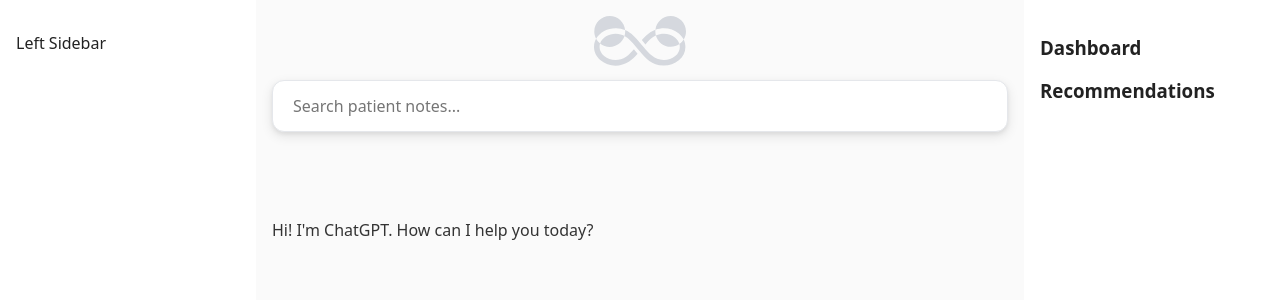
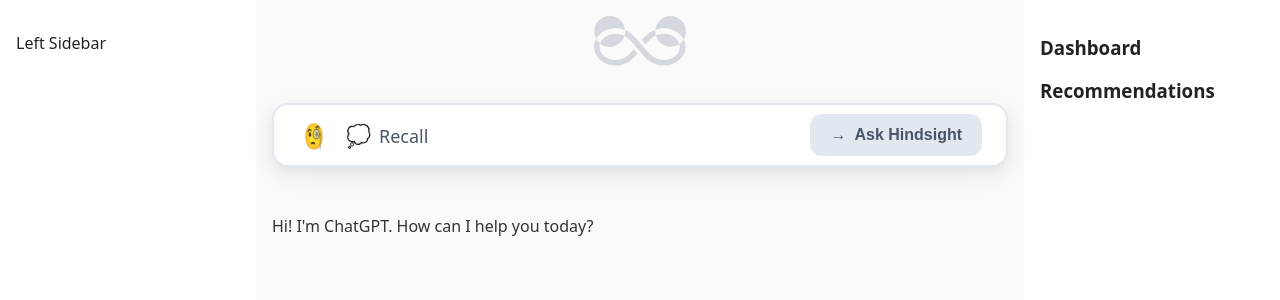
Before and after one commit to jasmineraj2005/Heidi_Health_Hackathon, a React (Vite) app in the folder heidi_hack_frontend/: page / in a window 1280 px wide. Shown: the top 300 px of the page. Built offline with nearby package versions, Linux system fonts and the light colour scheme.

Commit message:
updated - search bar

```diff
--- a/heidi_hack_frontend/package.json
+++ b/heidi_hack_frontend/package.json
@@ -10,6 +10,7 @@
     "preview": "vite preview"
   },
   "dependencies": {
+    "framer-motion": "^12.23.3",
     "react": "^19.1.0",
     "react-dom": "^19.1.0",
     "react-markdown": "^10.1.0",
--- a/heidi_hack_frontend/src/components/SearchBar.jsx
+++ b/heidi_hack_frontend/src/components/SearchBar.jsx
@@ -1,38 +1,262 @@
+import { motion as Motion, AnimatePresence } from "framer-motion";
+import { useState, useEffect, useRef } from "react";
+import '../styles/colors.css';
+
 function SearchBar({ input, setInput, handleSubmit, isStreaming }) {
+  const [focused, setFocused] = useState(false);
+  const [currentTextIndex, setCurrentTextIndex] = useState(0);
+  const searchContainerRef = useRef(null);
+
+  const placeholderData = [
+    { text: "Reflect & Learn", icon: "🧠" },
+    { text: "Recall", icon: "💭" },
+    { text: "Pattern Clusters", icon: "🔍" }
+  ];
+
+  useEffect(() => {
+    if (!focused && !input && !isStreaming) {
+      // Reset to first text when restarting animation
+      setCurrentTextIndex(0);
+
+      const interval = setInterval(() => {
+        setCurrentTextIndex((prev) => (prev + 1) % placeholderData.length);
+      }, 3000);
+
+      return () => clearInterval(interval);
+    }
+  }, [focused, input, isStreaming]);
+
+  // Reset animation when transitioning from streaming to not streaming
+  useEffect(() => {
+    if (!isStreaming && !focused && !input) {
+      setCurrentTextIndex(0);
+    }
+  }, [isStreaming, focused, input]);
+
+  // Handle click outside to reset focus
+  useEffect(() => {
+    const handleClickOutside = (event) => {
+      if (searchContainerRef.current && !searchContainerRef.current.contains(event.target)) {
+        setFocused(false);
+      }
+    };
+
+    document.addEventListener('mousedown', handleClickOutside);
+    return () => {
+      document.removeEventListener('mousedown', handleClickOutside);
+    };
+  }, []);
+
   return (
-    <div className="search-bar">
-      <form
-        style={{ width: '100%' }}
-        onSubmit={handleSubmit}
+    <div className="search-container" ref={searchContainerRef} style={{
+      width: '100%',
+      position: 'relative'
+    }}>
+      <Motion.div
+        className="search-bar-wrapper"
+        style={{
+          position: 'relative',
+          backgroundColor: 'var(--color-surface)',
+          borderRadius: '16px',
+          border: `2px solid ${focused ? 'var(--color-primary)' : 'var(--color-border)'}`,
+          boxShadow: focused
+            ? '0 20px 40px rgba(31, 77, 145, 0.15), 0 8px 16px rgba(31, 77, 145, 0.1)'
+            : '0 8px 24px rgba(0, 0, 0, 0.08), 0 4px 8px rgba(0, 0, 0, 0.04)',
+          transition: 'all 0.3s cubic-bezier(0.4, 0, 0.2, 1)',
+          overflow: 'hidden'
+        }}
+        whileHover={{
+          boxShadow: '0 12px 32px rgba(0, 0, 0, 0.12), 0 6px 12px rgba(0, 0, 0, 0.08)',
+          scale: 1.02
+        }}
+        transition={{ duration: 0.2 }}
       >
+        <form onSubmit={handleSubmit} style={{ width: '100%' }}>
+          <div style={{
+            display: 'flex',
+            alignItems: 'center',
+            padding: '0 24px',
+            minHeight: '60px'
+          }}>
+
+            {/* Animated Icon */}
+            <Motion.div
+              style={{
+                marginRight: '16px',
+                fontSize: '24px',
+                display: 'flex',
+                alignItems: 'center',
+                justifyContent: 'center',
+                width: '32px',
+                height: '32px'
+              }}
+              animate={{
+                rotateY: [0, 360],
+                scale: [1, 1.1, 1]
+              }}
+              transition={{
+                duration: 2,
+                repeat: Infinity,
+                ease: "easeInOut"
+              }}
+            >
+              🧐
+            </Motion.div>
+
+            {/* Input Container */}
+            <div style={{
+              flex: 1,
+              position: 'relative',
+              display: 'flex',
+              alignItems: 'center'
+            }}>
               <input
                 type="text"
                 value={input}
                 onChange={(e) => setInput(e.target.value)}
-          placeholder={isStreaming ? 'Waiting...' : 'Search patient notes...'}
+                placeholder=""
                 disabled={isStreaming}
+                onFocus={() => setFocused(true)}
+                onBlur={() => setFocused(false)}
                 style={{
                   width: '100%',
-            padding: '14px 20px',
-            fontSize: '16px',
-            border: '1px solid #e5e7eb',
-            borderRadius: '12px',
+                  border: 'none',
                   outline: 'none',
-            backgroundColor: '#ffffff',
-            boxShadow: '0 4px 12px rgba(0, 0, 0, 0.1), 0 2px 4px rgba(0, 0, 0, 0.06)',
-            transition: 'box-shadow 0.2s ease, border-color 0.2s ease',
-            fontFamily: 'system-ui, -apple-system, sans-serif'
-          }}
-          onFocus={(e) => {
-            e.target.style.boxShadow = '0 8px 24px rgba(0, 0, 0, 0.15), 0 4px 8px rgba(0, 0, 0, 0.1)';
-            e.target.style.borderColor = '#3b82f6';
-          }}
-          onBlur={(e) => {
-            e.target.style.boxShadow = '0 4px 12px rgba(0, 0, 0, 0.1), 0 2px 4px rgba(0, 0, 0, 0.06)';
-            e.target.style.borderColor = '#e5e7eb';
+                  backgroundColor: 'transparent',
+                  fontSize: '18px',
+                  fontWeight: '400',
+                  color: 'var(--color-text-primary)',
+                  fontFamily: 'system-ui, -apple-system, sans-serif',
+                  lineHeight: '1.4'
                 }}
               />
+
+              {/* Animated Placeholder */}
+              {!focused && !input && !isStreaming && (
+                <div style={{
+                  position: 'absolute',
+                  left: 0,
+                  top: '50%',
+                  transform: 'translateY(-50%)',
+                  pointerEvents: 'none',
+                  display: 'flex',
+                  alignItems: 'center',
+                  gap: '12px'
+                }}>
+                  <AnimatePresence mode="wait">
+                    <Motion.div
+                      key={currentTextIndex}
+                      initial={{ opacity: 0, rotateX: -90, y: 20 }}
+                      animate={{ opacity: 1, rotateX: 0, y: 0 }}
+                      exit={{ opacity: 0, rotateX: 90, y: -20 }}
+                      transition={{
+                        duration: 0.8,
+                        ease: [0.4, 0, 0.2, 1]
+                      }}
+                      style={{
+                        display: 'flex',
+                        alignItems: 'center',
+                        gap: '8px',
+                        fontSize: '18px',
+                        color: 'var(--color-text-muted)',
+                        fontWeight: '400'
+                      }}
+                    >
+                      <Motion.span
+                        animate={{
+                          rotate: [0, 15, -15, 0],
+                          scale: [1, 1.1, 1]
+                        }}
+                        transition={{
+                          duration: 2,
+                          repeat: Infinity,
+                          ease: "easeInOut"
+                        }}
+                        style={{ fontSize: '20px' }}
+                      >
+                        {placeholderData[currentTextIndex].icon}
+                      </Motion.span>
+                      <span>{placeholderData[currentTextIndex].text}</span>
+                    </Motion.div>
+                  </AnimatePresence>
+                </div>
+              )}
+
+              {/* Streaming indicator */}
+              {isStreaming && (
+                <Motion.div
+                  style={{
+                    position: 'absolute',
+                    left: 0,
+                    top: '50%',
+                    transform: 'translateY(-50%)',
+                    pointerEvents: 'none',
+                    display: 'flex',
+                    alignItems: 'center',
+                    gap: '8px',
+                    fontSize: '18px',
+                    color: 'var(--color-primary)',
+                    fontWeight: '500'
+                  }}
+                  animate={{ opacity: [0.5, 1, 0.5] }}
+                  transition={{
+                    duration: 1.5,
+                    repeat: Infinity,
+                    ease: "easeInOut"
+                  }}
+                >
+                  <Motion.span
+                    animate={{ rotate: 360 }}
+                    transition={{
+                      duration: 1,
+                      repeat: Infinity,
+                      ease: "linear"
+                    }}
+                  >
+                    ⚡
+                  </Motion.span>
+                  <span>Thinking...</span>
+                </Motion.div>
+              )}
+            </div>
+
+            {/* Submit Button */}
+            <Motion.button
+              type="submit"
+              disabled={isStreaming || !input.trim()}
+              style={{
+                marginLeft: '16px',
+                padding: '12px 20px',
+                backgroundColor: input.trim() ? 'var(--color-primary)' : 'var(--color-border)',
+                color: input.trim() ? 'white' : 'var(--color-text-muted)',
+                border: 'none',
+                borderRadius: '12px',
+                fontSize: '16px',
+                fontWeight: '600',
+                cursor: input.trim() ? 'pointer' : 'not-allowed',
+                transition: 'all 0.3s ease',
+                display: 'flex',
+                alignItems: 'center',
+                gap: '8px'
+              }}
+              whileHover={input.trim() ? { scale: 1.05 } : {}}
+              whileTap={input.trim() ? { scale: 0.95 } : {}}
+            >
+              <Motion.span
+                animate={input.trim() ? { x: [0, 2, 0] } : {}}
+                transition={{
+                  duration: 0.6,
+                  repeat: Infinity,
+                  ease: "easeInOut"
+                }}
+              >
+                →
+              </Motion.span>
+              Ask Hindsight
+            </Motion.button>
+          </div>
         </form>
+      </Motion.div>
     </div>
   )
 }
```
Also changed, not shown: 1 other file (tests, documents, lock files or other folders). Lines whose indentation alone changed are shown as unchanged.
